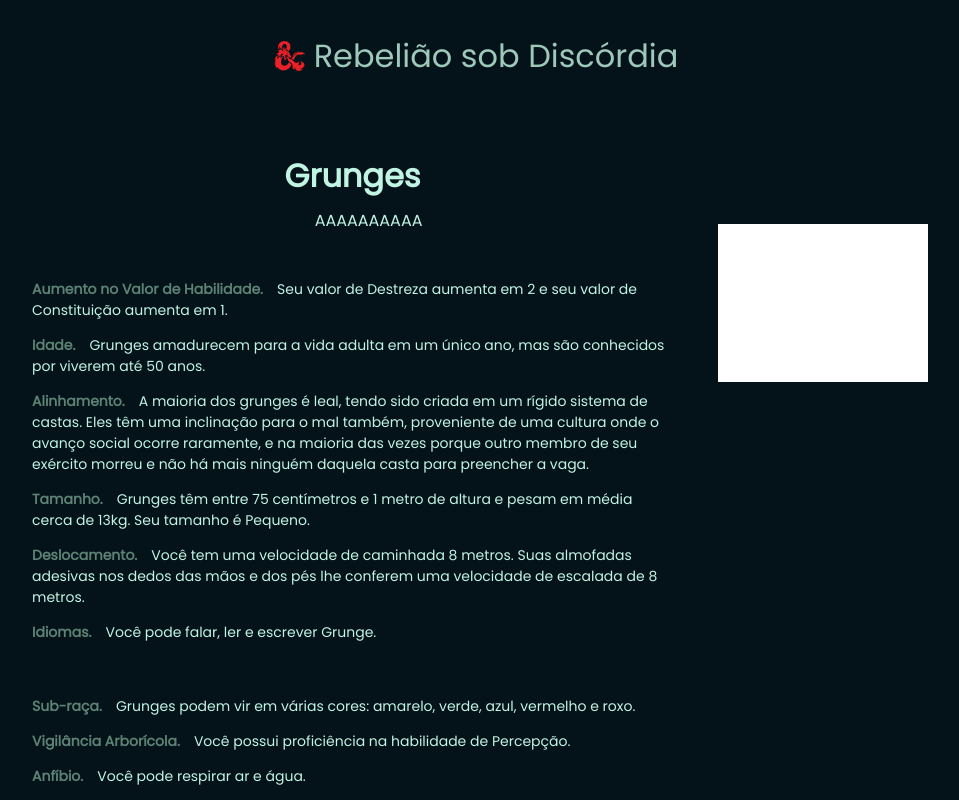
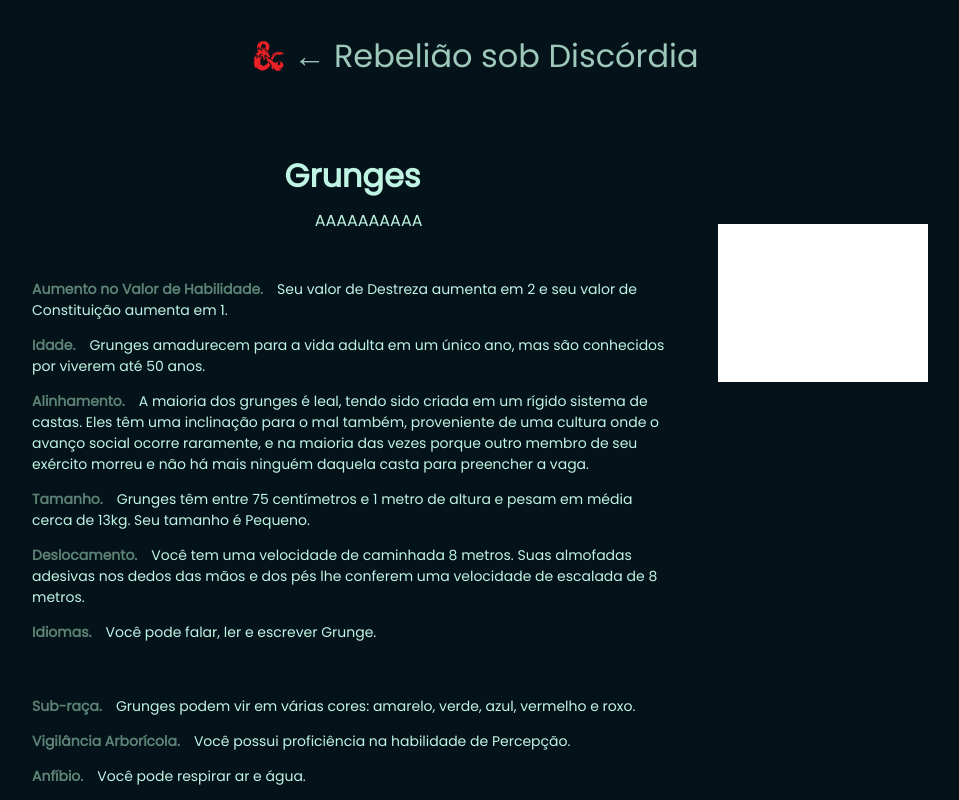
Before and after one commit to Moykhaile/rpg-wiki, a Next.js app: page /Grunges in a window 1280 px wide. Shown: the top 800 px of the page, without its empty margins (160-1119 px from the left). Built offline with nearby package versions, Linux system fonts and the light colour scheme.

Commit message:
go back to menu arrow

```diff
--- a/components/header.tsx
+++ b/components/header.tsx
@@ -2,11 +2,14 @@ import header from '@/styles/header.module.css';
 import Image from 'next/image';
 import Link from 'next/link';
 
+import { usePathname } from 'next/navigation'
+
 export default function Header() {
+    const pathname = usePathname()
     return (
         <Link className={header.header} href="/">
             <Image className={header.img} src="./Logo.png" alt="Ir ao menu" width={500} height={500} />
-            <div className={header.title}>Rebelião sob Discórdia</div>
+            <div className={header.title}>{pathname != '/' ? '← ' : null}Rebelião sob Discórdia</div>
         </Link>
     );
 }
```
